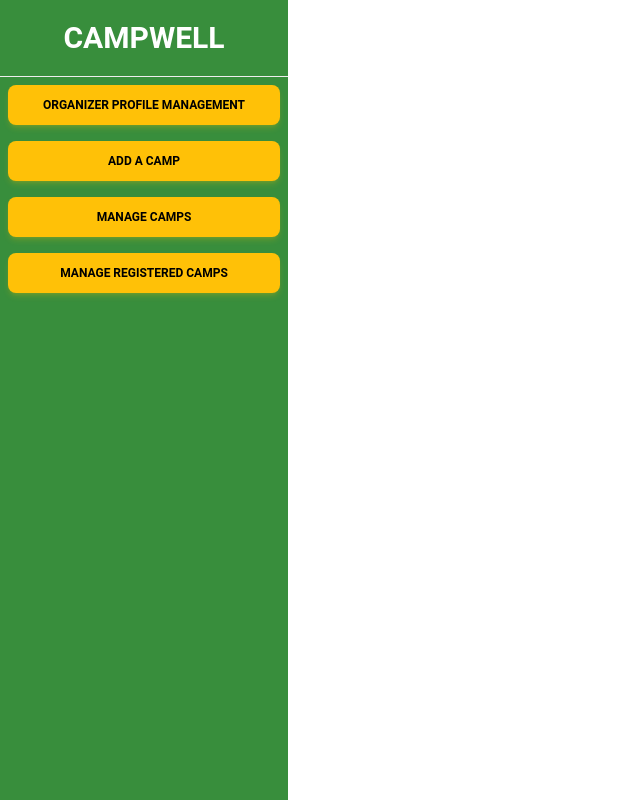
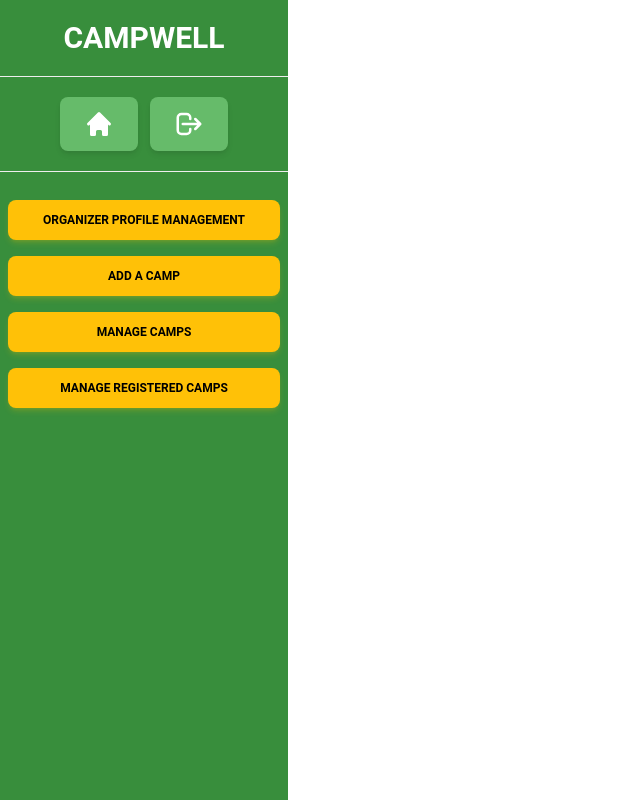
Before and after one commit to pantho0/campwell, a React (Vite) app: page /dashboard in a window 1280 px wide. Shown: the whole page, without its empty margins (0-640 px from the left). Built offline with nearby package versions, Linux system fonts and the light colour scheme; no server answers.

Commit message:
added all necessary action button for dashboard

```diff
--- a/package.json
+++ b/package.json
@@ -17,6 +17,7 @@
     "match-sorter": "^6.3.4",
     "react": "^18.2.0",
     "react-dom": "^18.2.0",
+    "react-icons": "^5.0.1",
     "react-router-dom": "^6.22.3",
     "sort-by": "^1.2.0",
     "sweetalert2": "^11.10.6",
--- a/src/Layouts/Dashboard/Dashboard.jsx
+++ b/src/Layouts/Dashboard/Dashboard.jsx
@@ -8,7 +8,9 @@ import {
   ListItemPrefix,
   ListItemSuffix,
   Chip,
+  Tooltip,
 } from "@material-tailwind/react";
+import { HiHome, HiOutlineLogout } from "react-icons/hi";
 import { useState } from "react";
 import Container from "../../Components/Utils/Container";
 import { Outlet } from "react-router-dom";
@@ -158,6 +160,11 @@ const Dashboard = () => {
             <div>
               <h6 className="text-3xl font-semibold text-white text-center mt-5 mb-5">CAMPWELL</h6>
               <hr />
+              <div className="flex justify-center gap-3 mb-5 mt-5">
+                <Tooltip content="Home"><Button className="bg-green-400 hover:bg-green-500"><HiHome size={30} color="white" className="cursor-pointer"/></Button></Tooltip>
+                <Tooltip content="Logout"><Button className="bg-green-400 hover:bg-green-500"><HiOutlineLogout size={30} color="white" className="cursor-pointer"/></Button></Tooltip>
+              </div>
+              <hr className="mb-5"/>
             </div>
             <OrganizerMenu/>
         </div>
```
Also changed, not shown: 1 other file (tests, documents, lock files or other folders).
